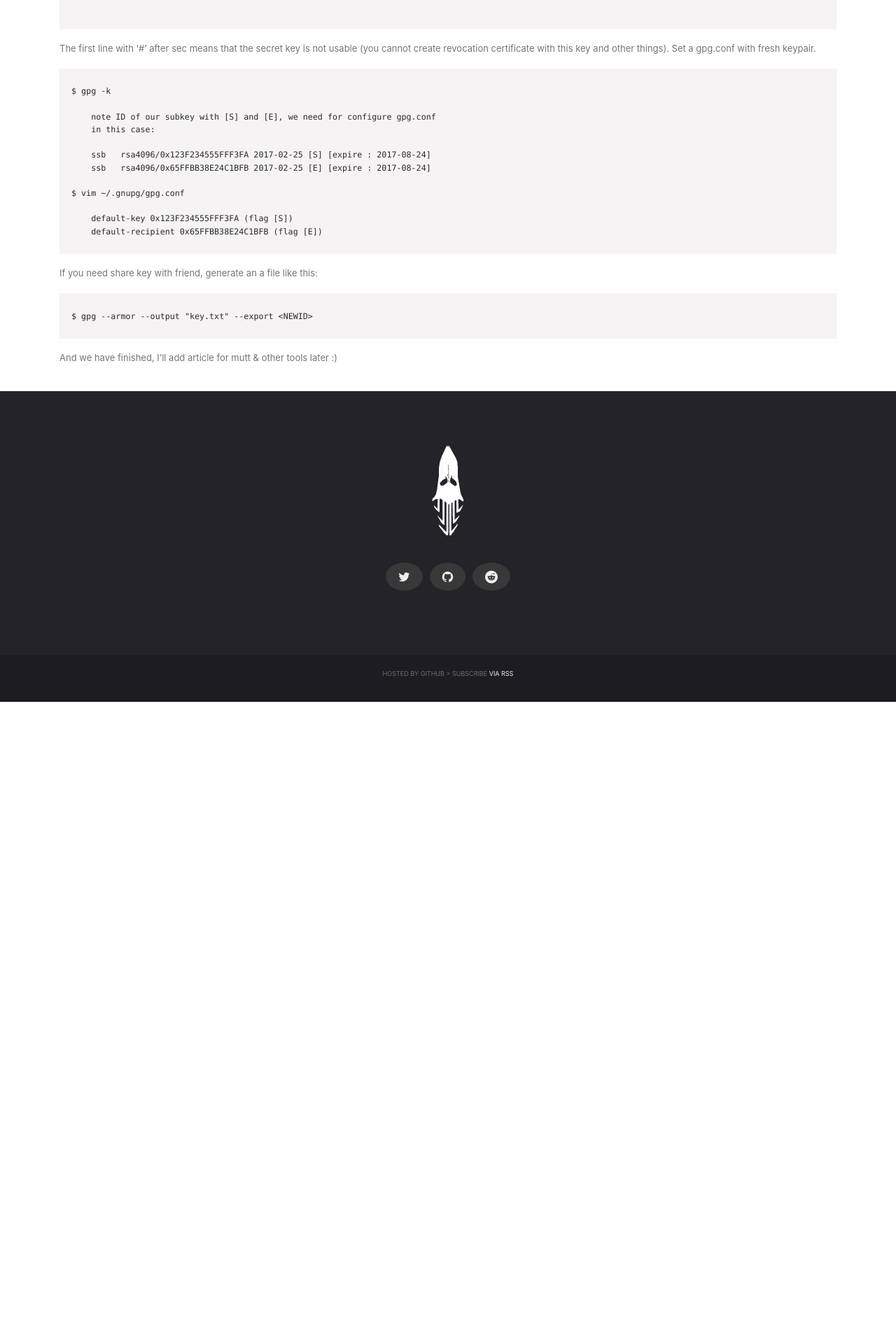
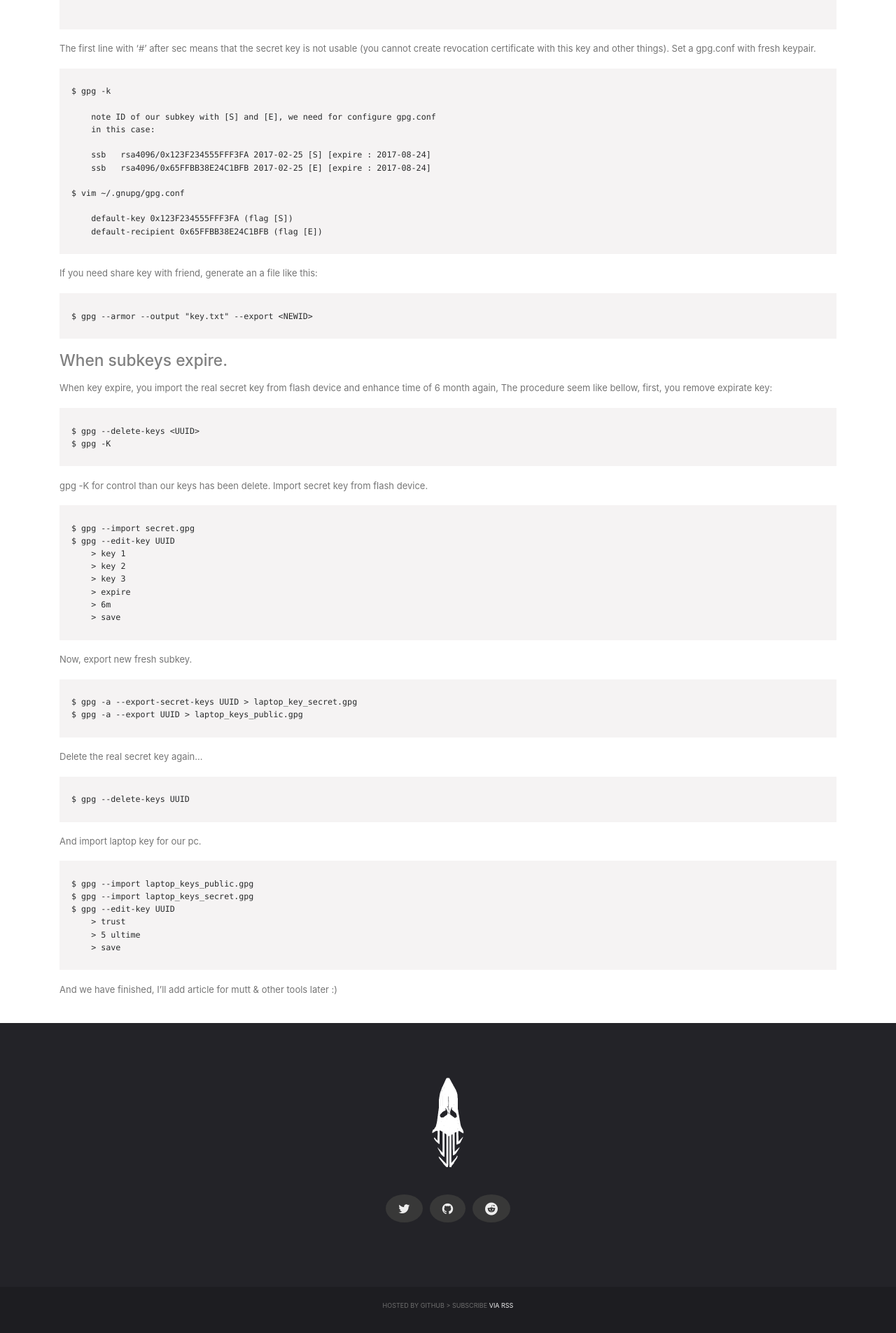
Before and after one commit to szorfein/szorfein.github.io, a Jekyll site: the page built from _posts/2017-08-09-build-secure-gpg-key.md, in a window 1280 px wide. Shown: the part 2764-4669 px from the top of the page at 70% size. Built offline with Jekyll 4.4.1, drawn with Linux system fonts in a browser that asks for light colours; comment, search, counter and statistics services are not loaded; before the commit the page ends 3767 px from its top, so only the background shows below that.

Commit message:
post gpg_key with chapter expire

````diff
--- a/_layouts/home.html
+++ b/_layouts/home.html
@@ -41,7 +41,7 @@ layout: default
         <h2 class="text-center btitle">Blog post</h2>
         <div class="row">
             {% for post in site.posts limit:3 %}
-            <div class="col-md-4">
+            <div class="col-md-6 col-lg-4">
                 {% capture postTitle %}{{ post.title }}{% endcapture %}
                 {% capture postImageUrl %}{{ post.img-url }}{% endcapture %}
                 {% capture postUrl %}{{ post.url }}{% endcapture %}
@@ -50,7 +50,7 @@ layout: default
             </div>
             {% endfor %}
         </div>
-        <div class="text-center">
+        <div class="text-center mt-4">
             <a class="btn btn-primary" href="{{ site.url }}/blog/" role="button">View All</a>
         </div>
     </div>
--- a/_posts/2017-08-09-build-secure-gpg-key.md
+++ b/_posts/2017-08-09-build-secure-gpg-key.md
@@ -3,8 +3,8 @@ layout: post-detail
 title: Build a secure GPG key
 date: 2017-08-08
 categories: gpg
-description: How build a secure gpg keypair.
-img-url: https://i.imgur.com/IEhmnGkl.jpg
+description: How build a secure gpg key.
+img-url: https://i.imgur.com/IEhmnGkm.jpg
 comments: true
 ---
 
@@ -161,4 +161,51 @@ If you need share key with friend, generate an a file like this:
 $ gpg --armor --output "key.txt" --export <NEWID>
 ```
 
+### When subkeys expire.
+
+When key expire, you import the real secret key from flash device and enhance time of 6 month again,
+The procedure seem like bellow, first, you remove expirate key:
+
+```sh
+$ gpg --delete-keys <UUID>
+$ gpg -K
+```
+gpg -K for control than our keys has been delete.
+Import secret key from flash device.
+
+```sh
+$ gpg --import secret.gpg
+$ gpg --edit-key UUID
+    > key 1
+    > key 2
+    > key 3
+    > expire
+    > 6m
+    > save
+```
+
+Now, export new fresh subkey.
+
+```sh
+$ gpg -a --export-secret-keys UUID > laptop_key_secret.gpg
+$ gpg -a --export UUID > laptop_keys_public.gpg
+```
+
+Delete the real secret key again...
+
+```sh
+$ gpg --delete-keys UUID
+```
+
+And import laptop key for our pc.
+
+```sh
+$ gpg --import laptop_keys_public.gpg
+$ gpg --import laptop_keys_secret.gpg
+$ gpg --edit-key UUID
+    > trust
+    > 5 ultime
+    > save
+```
+
 And we have finished, I'll add article for mutt & other tools later :)
--- a/assets/main.css
+++ b/assets/main.css
@@ -47,8 +47,9 @@ body, html, p {
     padding-bottom: 1.5rem;
 }
 
-.main-container img {
+.post img {
     width: 100%;
+    height: 16rem!important;<
 }
 
 .title {
@@ -223,6 +224,27 @@ body, html, p {
     top: 2px;
 }
 
+.desc_post {
+    padding-top: 8px;
+}
+
+.card-footer {
+    background-color: rgba(243,241,242,0)!important;
+}
+
+.share_link {
+
+}
+
+.align-right {
+    position: absolute;
+    right: 25px;
+}
+
+/*
+ * Media
+ */
+
 @media (min-width: 992px) {
     .md-desktop pre {
         width: 23rem;
````
Also changed, not shown: _includes/post.html (+7 -1 lines), _posts/2017-08-06-vim-gpg.md (+1 -1 lines), _posts/2017-08-15-configure-weechat.md (+2 -2 lines).
